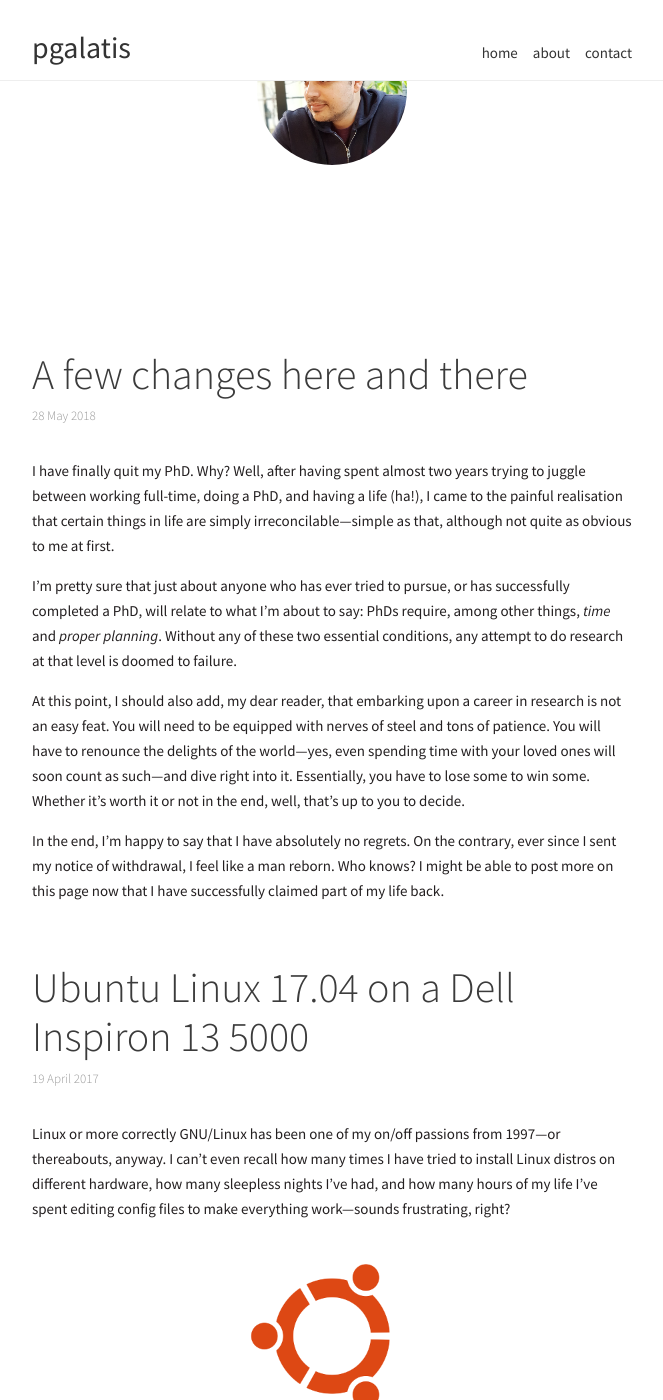
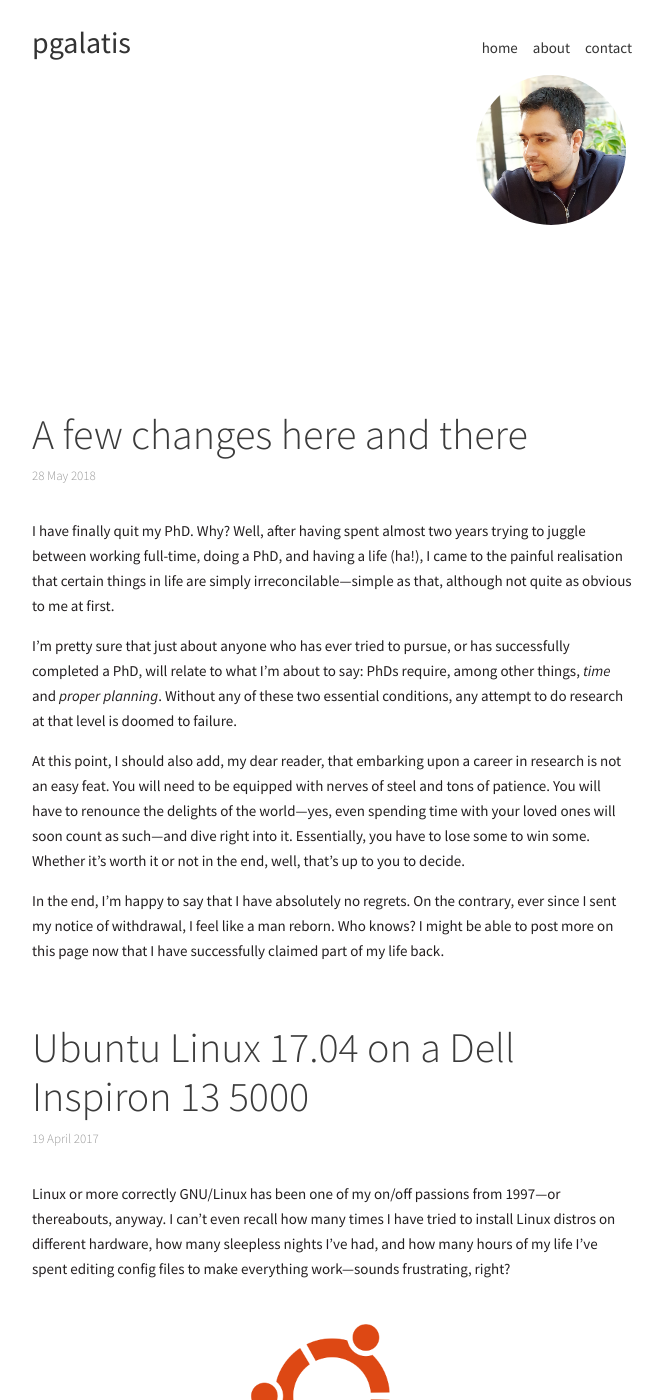
Before and after one commit to pgalatis/pgalatis.github.io, a Jekyll site: the page built from index.html, in a window 1280 px wide and 1400 px high. Shown: the whole window, without its empty margins (308-971 px from the left). Built offline with Jekyll 4.4.1, drawn with Linux system fonts in a browser that asks for light colours; nearby versions of some CDN libraries; the list of posts is cut into pages by our own code.

Commit message:
Update style.css

```diff
--- a/css/style.css
+++ b/css/style.css
@@ -15,14 +15,8 @@
 }
 
 header.top {
-    text-align: center;
-    margin: 0;
-    border-bottom: 1px solid #eee;
-    position: fixed;
-    right: 0;
-    left: 0;
-    z-index: 9999;
-    background-color: #fff;
+    text-align: right;
+    margin: 10px 0;
 }
 
 p.lead {
```
